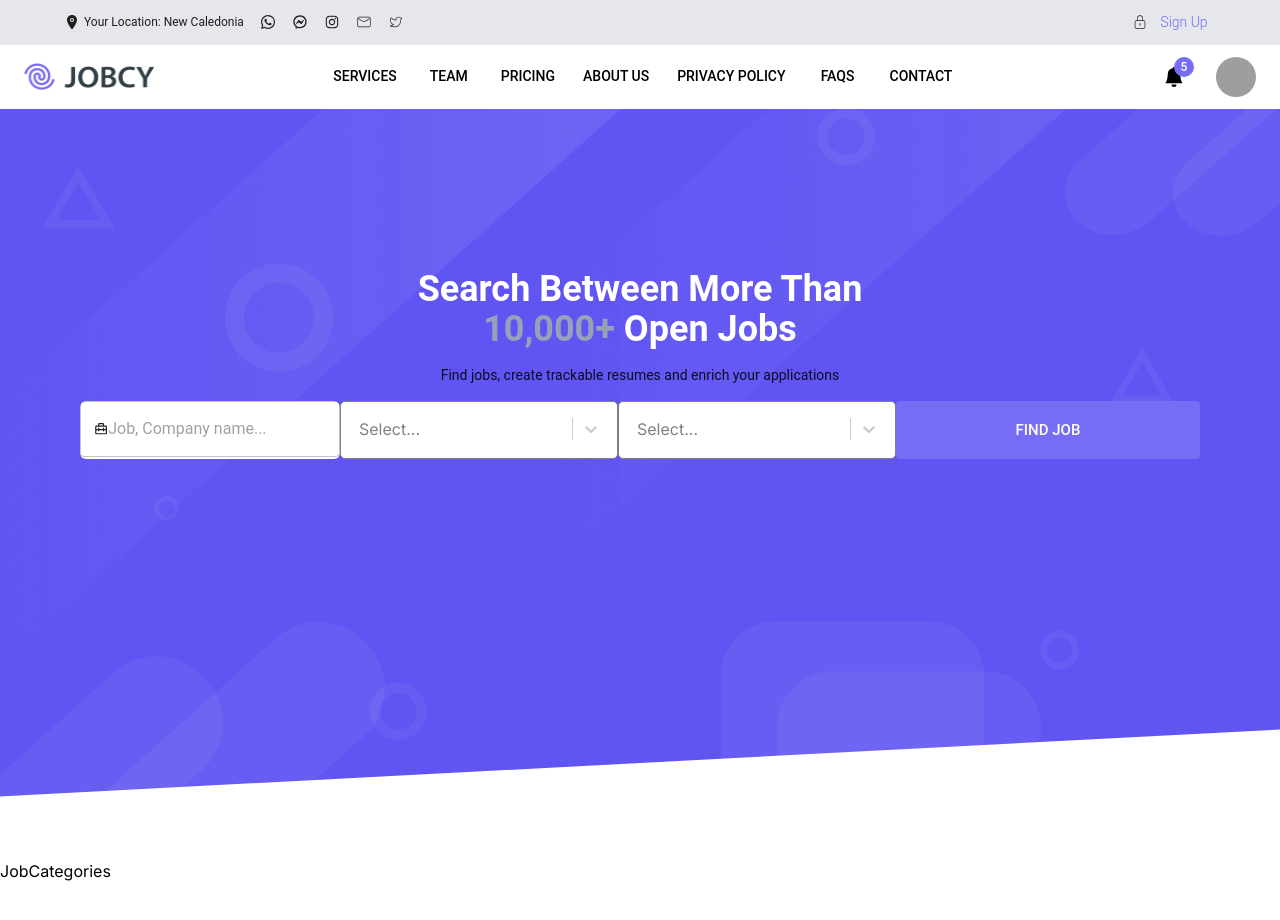
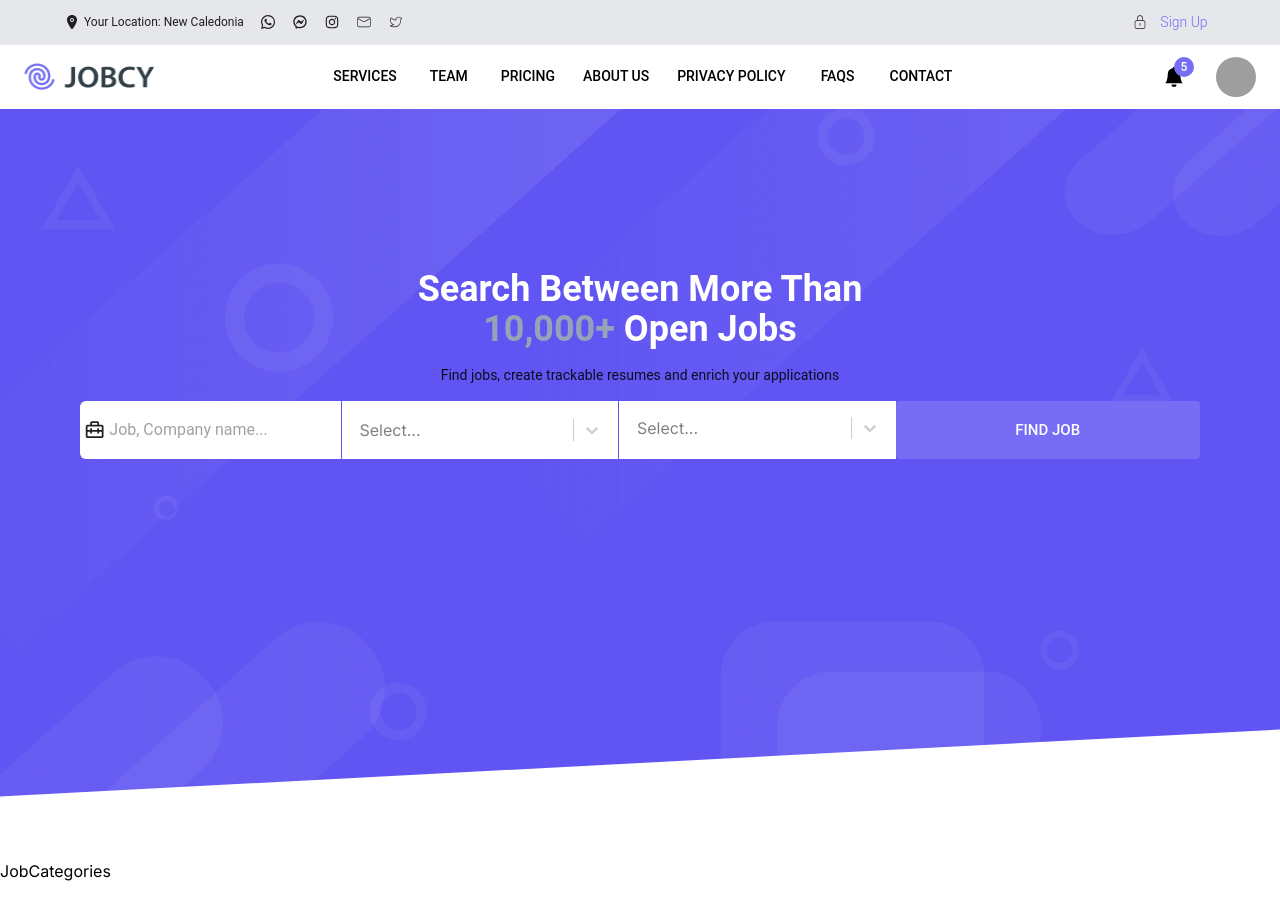
Before and after one commit to refugedesigns/jobcy, a Next.js app in the folder client/: page / in a window 1280 px wide. Shown: the top 920 px of the page. Built offline with nearby package versions, Linux system fonts and the light colour scheme; grey boxes are pictures that could not be loaded.

Commit message:
completed homepage input designs

```diff
--- a/client/app/components/HeroSection.tsx
+++ b/client/app/components/HeroSection.tsx
@@ -4,10 +4,13 @@ import {
   Box,
   Button,
   FormControl,
-  TextField,
+  Input,
   Typography,
-  Container
+  Container,
+  useMediaQuery,
+  Divider
 } from "@mui/material";
+import { useTheme } from "@mui/material/styles";
 import { BiBriefcaseAlt2 } from "react-icons/bi";
 
 interface Options  {
@@ -23,29 +26,38 @@ const options: readonly Options[] = [
 ]
 
 const HeroSection = () => {
+    const theme = useTheme();
+    const matches = useMediaQuery(theme.breakpoints.up("lg"))
     const [isClearable, setIsClearable] = useState(true);
     const [isSearchable, setIsSearchable] = useState(true);
 
   return (
     <Container className="mt-40 sm:px-10 mb-20">
-      <Typography variant="h2" className="text-white text-4xl text-center max-w-md mx-auto font-bold">
+      <Typography
+        variant="h2"
+        className="text-white text-4xl text-center max-w-md mx-auto font-bold"
+      >
         Search Between More Than <span className="text-slate-400">10,000+</span>{" "}
         Open Jobs
       </Typography>
       <Typography variant="body2" className="py-4 text-center mx-auto w-full">
         Find jobs, create trackable resumes and enrich your applications
       </Typography>
-      <Box className="space-y-4 lg:flex lg:space-y-0">
-        <TextField
+      <Box className="space-y-4 lg:flex lg:space-y-0 lg:bg-whit">
+        <Input
           name="company"
           id="company"
           placeholder="Job, Company name..."
-          InputProps={{ startAdornment: <BiBriefcaseAlt2 /> }}
-          className="bg-white rounded-md lg:flex-1"
+          startAdornment={<BiBriefcaseAlt2 className="px-1 h-8 w-8" />}
+          className="bg-white rounded-md lg:flex-1 lg:rounded-tr-none lg:rounded-br-none py-3 lg:py-0"
           fullWidth
+          variant="outlined"
+          disableUnderline
+          size="medium"
         />
+        <Divider orientation="vertical" className="hidden lg:block" />
         <Select
-          className="basic-single lg:flex-1"
+          className="basic-single lg:flex-1 lg:rounded-none"
           classNamePrefix="select"
           defaultValue={"Option 1"}
           isClearable={isClearable}
@@ -61,15 +73,18 @@ const HeroSection = () => {
             }),
             container: (base) => ({
               ...base,
-              border: "1px solid gray",
+              border: matches ? "none" : "1px solid gray",
               padding: 8,
+              paddingTop: 10,
+              paddingBottom: 10,
               borderRadius: 5,
               backgroundColor: "white",
             }),
           }}
         />
+        <Divider orientation="vertical" className="hidden lg:block" />
         <Select
-          className="basic-single lg:flex-1"
+          className="basic-single lg:flex-1 lg:rounded-none"
           classNamePrefix="select"
           defaultValue={"Option 1"}
           isClearable={isClearable}
@@ -85,7 +100,7 @@ const HeroSection = () => {
             }),
             container: (base) => ({
               ...base,
-              border: "1px solid gray",
+              border: matches ? "none" : "1px solid gray",
               padding: 8,
               borderRadius: 5,
               backgroundColor: "white",
```
